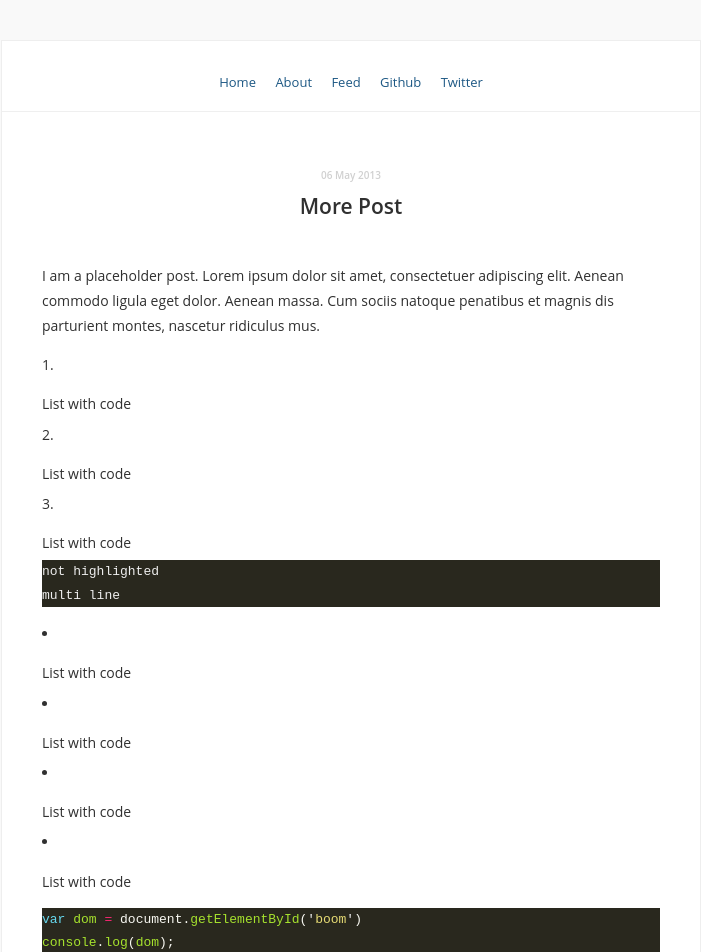
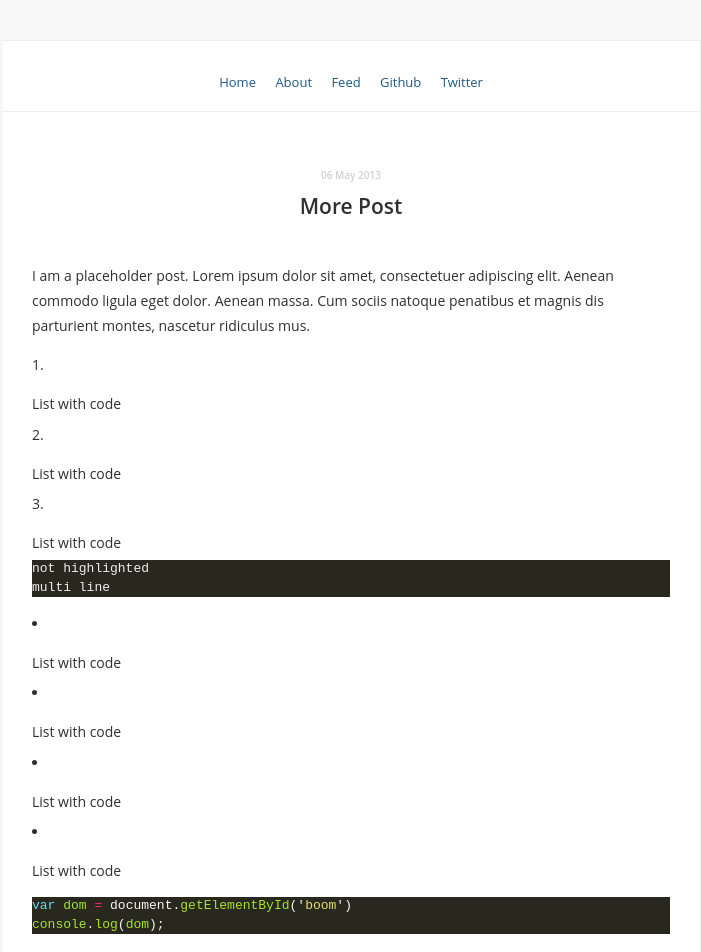
Before and after one commit to Leslie89xlxiao/zhouguangming.github.io, a Jekyll site: the page built from _posts/2013-05-06-more-post.md, in a window 1280 px wide. Shown: the top 952 px of the page, without its empty margins (289-990 px from the left). Built offline with Jekyll 4.4.1, drawn with Linux system fonts in a browser that asks for light colours; Markdown is read by kramdown in place of the engine named in the settings.

Commit message:
update style

```diff
--- a/stylesheets/style.css
+++ b/stylesheets/style.css
@@ -20,7 +20,7 @@
   border: none; }
 
 #go-back-home {
-  margin: 40px 0 0; }
+  margin: 30px 0 0; }
   #go-back-home:hover {
     background-image: none; }
 
@@ -246,7 +246,7 @@
   border-top: 0;
   padding: 0; }
   section.post > * {
-    padding: 0 40px; }
+    padding: 0 30px; }
   section.post ul ul, section.post ul ol, section.post ol ul, section.post ol ol {
     margin-left: 20px;
     padding: 0; }
@@ -282,7 +282,7 @@
     overflow: hidden;
     display: block;
     margin: 20px 0;
-    padding: 0px 40px; }
+    padding: 0px 30px; }
     section.post blockquote:hover, section > p blockquote:hover {
       color: #454545; }
     section.post blockquote:hover:before, section > p blockquote:hover:before {
@@ -292,7 +292,6 @@
     section.post blockquote:after, section > p blockquote:after {
       right: -2px; }
     section.post blockquote:before, section.post blockquote:after, section > p blockquote:before, section > p blockquote:after {
-      content: "^^^^^^^^^^^^^^^^^^^^^^^^^^^^^^^^^^^^^^^^^^^^^^^^^^^^^^^^^^^^";
       font-size: 24px;
       overflow: hidden;
       position: absolute;
@@ -310,7 +309,7 @@
     margin-bottom: 5px; }
 
   section.post table {
-    padding: 15px 40px;
+    padding: 15px 30px;
     display: block;
     margin: 0;
     max-width: 100%;
@@ -345,7 +344,7 @@
   overflow-x: auto;
   padding: 20px 0;
   width: 100%;
-  line-height: 1.2em;
+  line-height: 1.4em;
   -webkit-box-sizing: border-box;
   -moz-box-sizing: border-box;
   box-sizing: border-box; }
@@ -355,7 +354,7 @@
   color: #eee;
   background: #39382e;
   padding: 2px 4px 3px;
-  line-height: 1.8em;
+  line-height: 1.4em;
   display: inline-block;
   vertical-align: baseline;
   zoom: 1;
```
